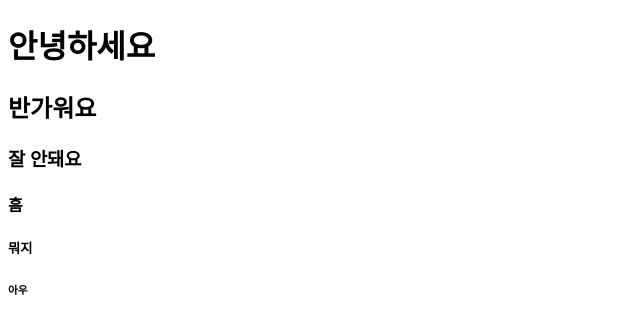
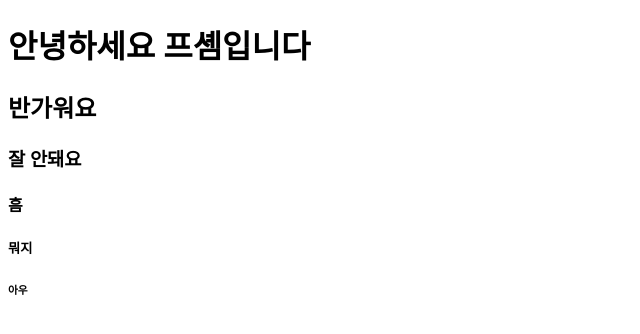
Before and after one commit to xenomore85/first, a plain HTML site: page index.html in a window 1280 px wide. Shown: the whole page, without its empty margins (0-640 px from the left). Drawn offline with Linux system fonts and the light colour scheme.

Commit message:
index.html update2

```diff
--- a/index.html
+++ b/index.html
@@ -6,7 +6,7 @@
     <title>프셰므 웹</title>
   </head>
   <body>
-    <h1>안녕하세요</h1>
+    <h1>안녕하세요 프솀입니다</h1>
     <h2>반가워요</h2>
     <h3>잘 안돼요</h3>
     <h4>흠</h4>
```
